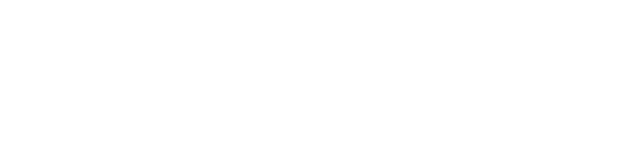
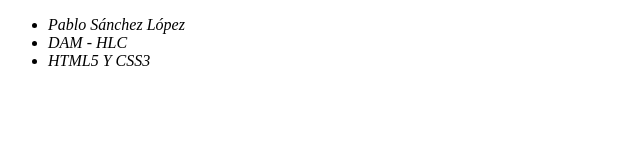
Before and after one commit to PSL2001/devHLC_22_23, a plain HTML site: page HTML_CSS3/plantilla.html in a window 1280 px wide. Shown: the whole page, without its empty margins (0-640 px from the left). Drawn offline with Linux system fonts and the light colour scheme.

Commit message:
Actualizada plantilla

```diff
--- a/HTML_CSS3/plantilla.html
+++ b/HTML_CSS3/plantilla.html
@@ -13,6 +13,14 @@
     <!--Estructura Básica Semántica - Pablo Sánchez López -->
     <header></header>
     <main></main>
-    <footer></footer>
+    <footer>
+        <address>
+            <ul>
+                <li>Pablo Sánchez López</li>
+                <li>DAM - HLC</li>
+                <li>HTML5 Y CSS3</li>
+            </ul>
+        </address>
+    </footer>
 </body>
 </html>
```
